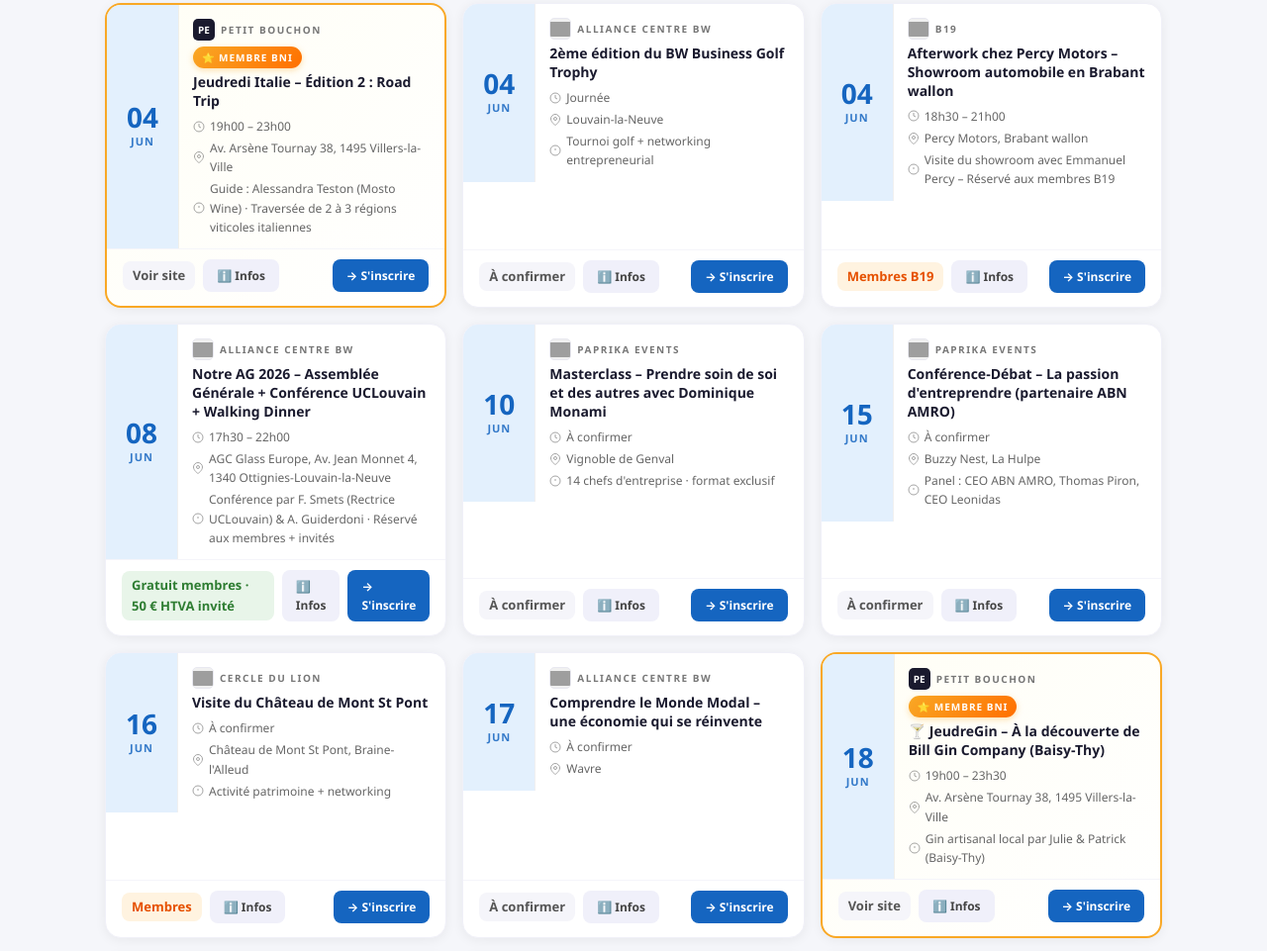
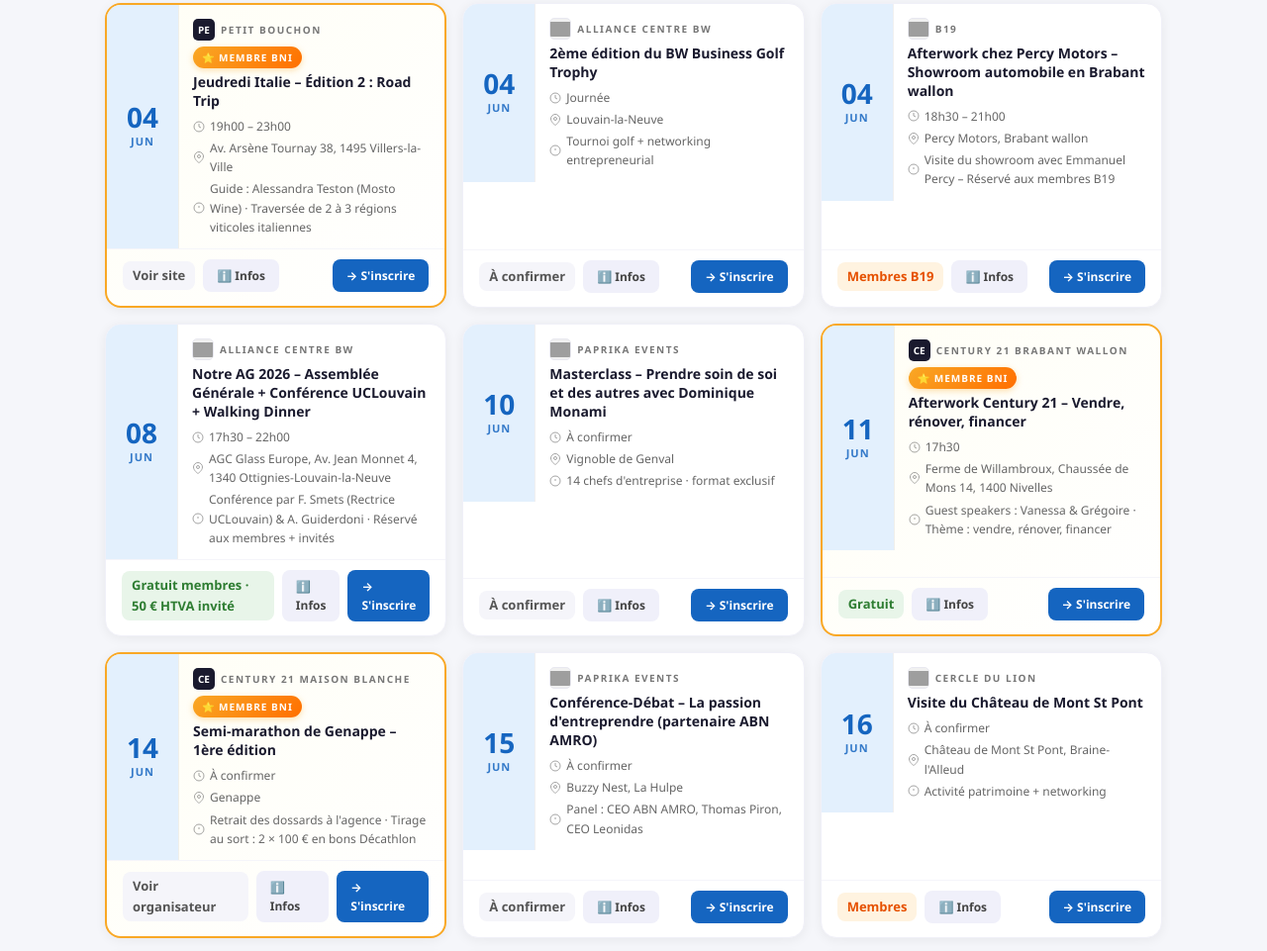
Before and after one commit to nicfilali/bni-events-site, a plain HTML site: page index.html in a window 1280 px wide. Shown: the part 637-1598 px from the top of the page at 99% size. Drawn offline with Linux system fonts and the light colour scheme; grey boxes are pictures that could not be loaded.

Commit message:
Update index.html

```diff
--- a/index.html
+++ b/index.html
@@ -700,6 +700,36 @@ const events = [
     notes: "Gin artisanal local par Julie & Patrick (Baisy-Thy)",
     bniMember: true
   },
+  {
+    region: "Brabant Wallon",
+    date: "2026-06-11",
+    day: "11", month: "JUN",
+    organizer: "Century 21 Brabant Wallon",
+    title: "Afterwork Century 21 – Vendre, rénover, financer",
+    time: "17h30",
+    location: "Ferme de Willambroux, Chaussée de Mons 14, 1400 Nivelles",
+    price: "Gratuit",
+    priceType: "free",
+    infoUrl: "https://www.century21.be/",
+    registerUrl: "https://www.century21.be/",
+    notes: "Guest speakers : Vanessa & Grégoire · Thème : vendre, rénover, financer",
+    bniMember: true
+  },
+  {
+    region: "Brabant Wallon",
+    date: "2026-06-14",
+    day: "14", month: "JUN",
+    organizer: "Century 21 Maison Blanche",
+    title: "Semi-marathon de Genappe – 1ère édition",
+    time: "À confirmer",
+    location: "Genappe",
+    price: "Voir organisateur",
+    priceType: "paid",
+    infoUrl: "https://www.century21.be/",
+    registerUrl: "https://www.century21.be/",
+    notes: "Retrait des dossards à l'agence · Tirage au sort : 2 × 100 € en bons Décathlon",
+    bniMember: true
+  },
 
   // ═══════════════════════════════════
   // MISE À JOUR HEBDO 2026-04-22 — Nouveaux événements
```
